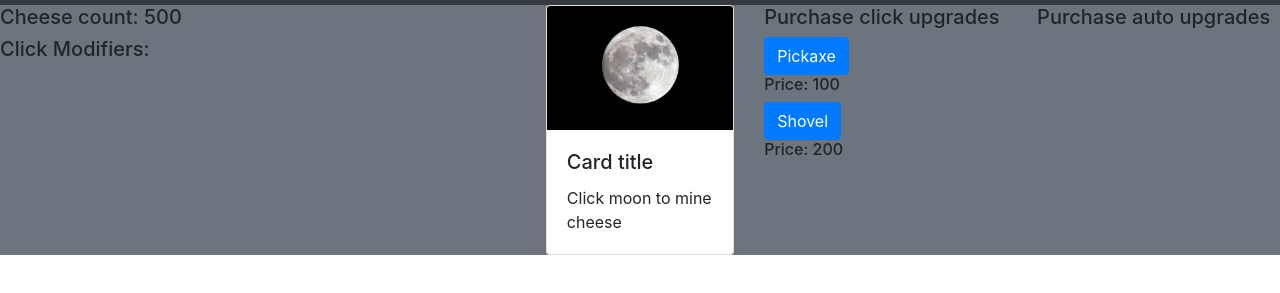
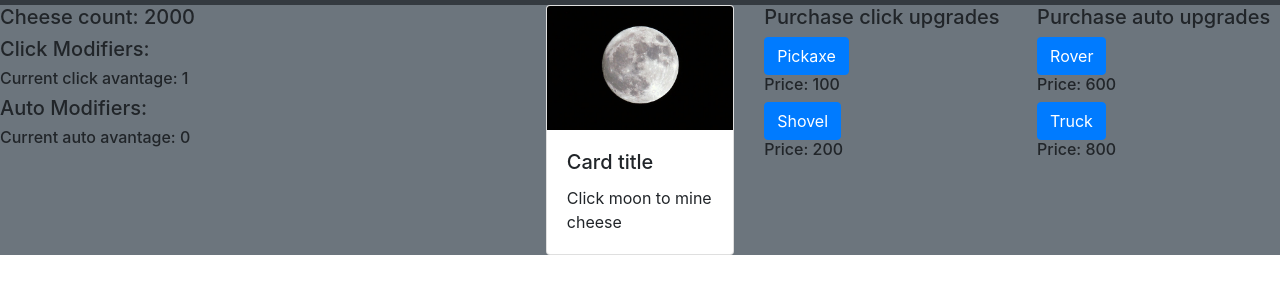
Before and after one commit to jraitter/moon-miner, a plain HTML site: page index.html in a window 1280 px wide. Shown: the part 51-344 px from the top of the page. Drawn offline with nearby package versions, Linux system fonts and the light colour scheme.

Commit message:
funtionality complete all checkpoints

```diff
--- a/app.js
+++ b/app.js
@@ -1,33 +1,39 @@
-let cheeseCount = 500;
+// definitions begin here
+let cheeseCount = 2000;
+let totalClickAdvantage = 0;
 let clickModifiers = [];
 let autoModifiers = [];
 
 let cheeseCountElem = document.getElementById("cheese-count");
 let clickModsElem = document.getElementById("click-mods");
+let autoModsElem = document.getElementById("auto-mods");
+let totalClickModsElem = document.getElementById("total-click-mods");
+let totalAutoModsElem = document.getElementById("total-auto-mods");
+
+
 let pickaxePriceElem = document.getElementById("pickaxe-price");
 let shovelPriceElem = document.getElementById("shovel-price");
-
-
+let roverPriceElem = document.getElementById("rover-price");
+let truckPriceElem = document.getElementById("truck-price");
 
 let clickUpgrades = {
   pickaxe: { price: 100, quantity: 0, multiplier: 1 },
   shovel: { price: 200, quantity: 0, multiplier: 5 }
 };
 
-let automaticUpgrades = {
-  rovers: { price: 600, quantity: 0, multiplier: 20 },
+let autoUpgrades = {
+  rover: { price: 600, quantity: 0, multiplier: 20 },
   truck: { price: 800, quantity: 0, multiplier: 50 }
 };
 
-
+// functions begin here
 function mine() {
-  cheeseCount++;
-  console.log(cheeseCount);
+  cheeseCount += addClickModifiers();
   updateGame();
 }
 
 function buyClickModifier(modifier) {
-  console.log("buying a ", modifier);
+  console.log("buying a click mod ", modifier);
   let purchasePrice = clickUpgrades[modifier].price;
   if (cheeseCount >= purchasePrice) {
     cheeseCount -= purchasePrice;
@@ -35,8 +41,17 @@ function buyClickModifier(modifier) {
     clickUpgrades[modifier].price += 100;
     clickUpgrades[modifier].quantity += 1;
   }
-  console.log(clickModifiers)
-  console.log(clickUpgrades)
+  updateGame();
+}
+function buyAutoModifier(modifier) {
+  console.log("buying an auto mod ", modifier);
+  let purchasePrice = autoUpgrades[modifier].price;
+  if (cheeseCount >= purchasePrice) {
+    cheeseCount -= purchasePrice;
+    autoModifiers.push(modifier);
+    autoUpgrades[modifier].price += 100;
+    autoUpgrades[modifier].quantity += 1;
+  }
   updateGame();
 }
 
@@ -48,14 +63,46 @@ function getClickMods() {
   return itemsString;
 }
 
+function getAutoMods() {
+  let itemsString = "";
+  for (let i = 0; i < autoModifiers.length; i++) {
+    itemsString += autoModifiers[i] + ", ";
+  }
+  return itemsString;
+}
+
+function addClickModifiers() {
+  let modTotal = 1;
+  for (let i = 0; i < clickModifiers.length; i++)
+    modTotal += clickUpgrades[clickModifiers[i]].multiplier;
+  console.log("ClickModTotal ", modTotal);
+  return modTotal;
+}
+function addAutoModifiers() {
+  let modTotal = 0;
+  for (let i = 0; i < autoModifiers.length; i++)
+    modTotal += autoUpgrades[autoModifiers[i]].multiplier;
+  console.log("autoModTotal ", modTotal);
+  return modTotal;
+}
+
+function collectAutoUpgrades() {
+  cheeseCount += addAutoModifiers();
+  updateGame();
+}
+
+setInterval(collectAutoUpgrades, 3000);
 
 function updateGame() {
   cheeseCountElem.innerText = cheeseCount.toString();
   clickModsElem.innerText = getClickMods();
+  autoModsElem.innerText = getAutoMods();
   pickaxePriceElem.innerText = clickUpgrades.pickaxe.price.toString();
   shovelPriceElem.innerText = clickUpgrades.shovel.price.toString();
-
+  roverPriceElem.innerText = autoUpgrades.rover.price.toString();
+  truckPriceElem.innerText = autoUpgrades.truck.price.toString();
+  totalClickModsElem.innerText = addClickModifiers().toString();
+  totalAutoModsElem.innerText = addAutoModifiers().toString();
 }
 
-
 updateGame();
--- a/index.html
+++ b/index.html
@@ -29,6 +29,9 @@
         <div class="col-5">
           <h5>Cheese count: <span id="cheese-count"></span></h5>
           <h5>Click Modifiers: <span id="click-mods"></span></h5>
+          <h6>Current click avantage: <span id="total-click-mods"></span></h6>
+          <h5>Auto Modifiers: <span id="auto-mods"></span></h5>
+          <h6>Current auto avantage: <span id="total-auto-mods"></span></h6>
         </div>
         <div class="col-2">
           <div class="card">
@@ -53,7 +56,12 @@
             </div>
             <div class="col-6">
               <h5>Purchase auto upgrades</h5>
-
+              <button type="button" id="rover-btn" class="btn btn-primary"
+                onclick="buyAutoModifier('rover')">Rover</button>
+              <h6>Price: <span id="rover-price"></span></h6>
+              <button type="button" id="truck-btn" class="btn btn-primary"
+                onclick="buyAutoModifier('truck')">Truck</button>
+              <h6>Price: <span id="truck-price"></span></h6>
             </div>
           </div>
         </div>
```
